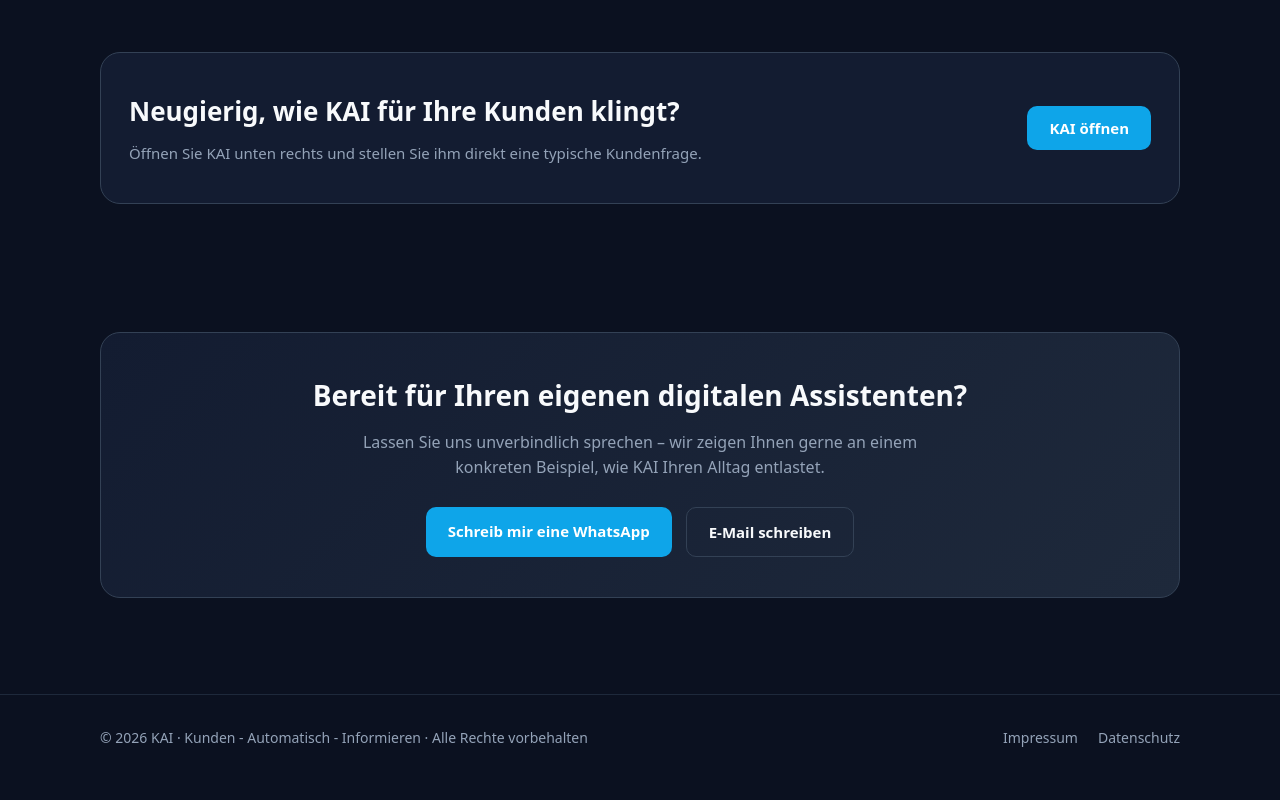
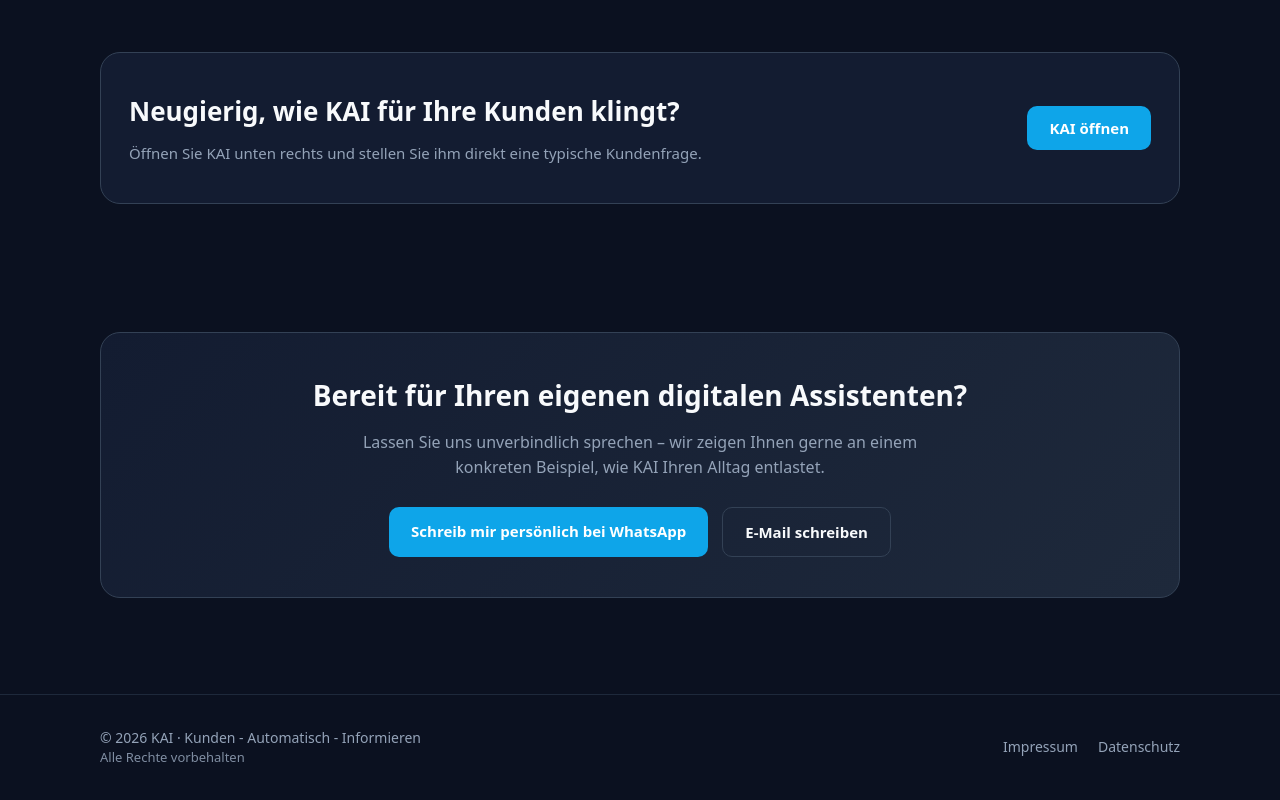
Before and after one commit to davidkaiser959-jpg/kai-agentur, a website: page index.html in a window 1280 px wide. Shown: the part 1645-2445 px from the top of the page. Drawn offline with Linux system fonts and the light colour scheme.

Commit message:
Update index.html

```diff
--- a/index.html
+++ b/index.html
@@ -280,6 +280,16 @@
       align-items: center;
       flex-wrap: wrap;
       gap: 16px;
+    }
+
+    .footer-copy {
+      line-height: 1.5;
+    }
+
+    .footer-copy span {
+      display: block;
+      font-size: 13px;
+      opacity: 0.85;
     }
 
     .footer-links {
@@ -576,7 +586,7 @@
         </p>
         <div class="contact-methods">
           <a href="https://wa.me/491784919319?text=Hallo%20David%2C%20ich%20habe%20Fragen%20zu%20KAI." target="_blank" rel="noopener noreferrer" class="btn">
-            Schreib mir eine WhatsApp
+            Schreib mir persönlich bei WhatsApp
           </a>
           <a href="mailto:kai-agentur@gmail.com?subject=Anfrage%20KAI" class="btn btn-outline">
             E-Mail schreiben
@@ -589,7 +599,10 @@
 
 <footer>
   <div class="container footer-inner">
-    <div>© 2026 KAI · Kunden - Automatisch - Informieren · Alle Rechte vorbehalten</div>
+    <div class="footer-copy">
+      © 2026 KAI · Kunden - Automatisch - Informieren
+      <span>Alle Rechte vorbehalten</span>
+    </div>
     <div class="footer-links">
       <a href="/impressum.html">Impressum</a>
       <a href="/datenschutz.html">Datenschutz</a>
```
